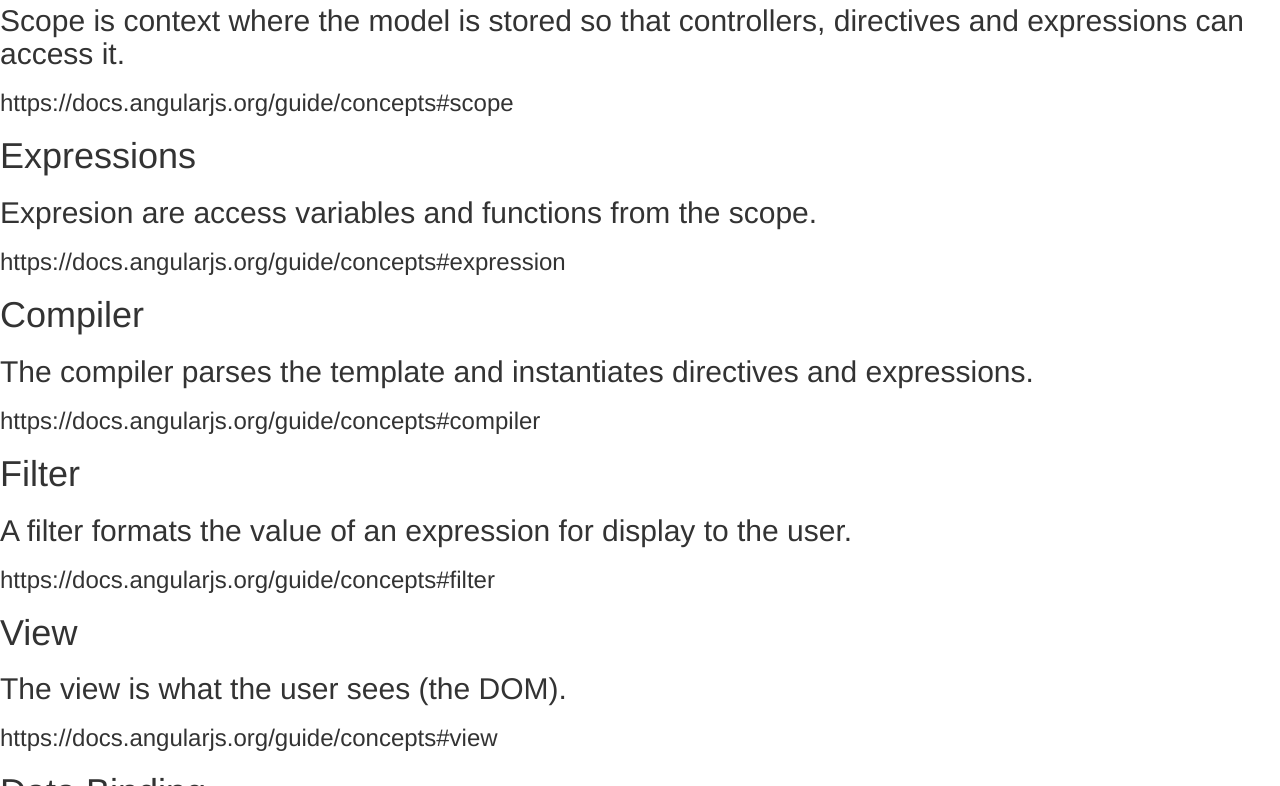
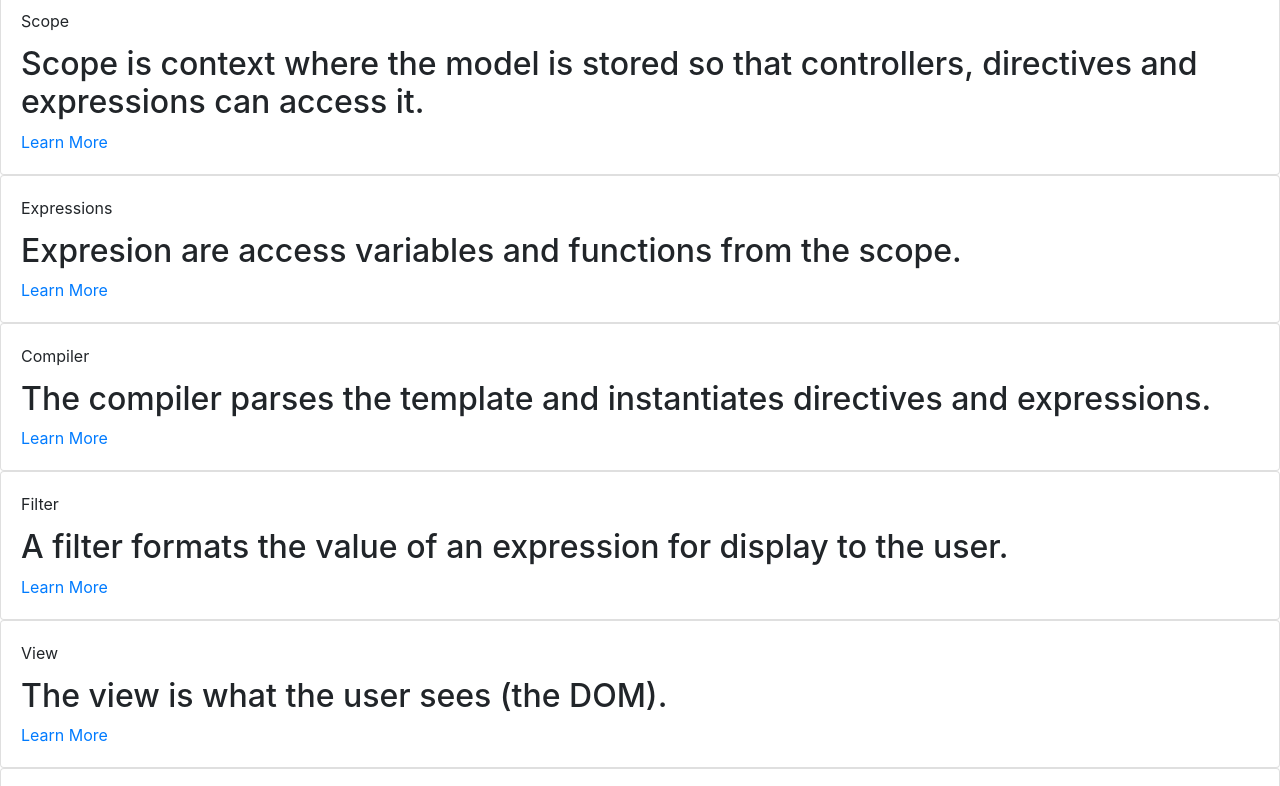
Before and after one commit to jordan-cuker/angularjsdemo, a plain HTML site: page index.html in a window 1280 px wide. Shown: the part 726-1512 px from the top of the page. Drawn offline with nearby package versions, Linux system fonts and the light colour scheme.

Commit message:
Updated bootstrap and added basic styling

```diff
--- a/index.html
+++ b/index.html
@@ -4,11 +4,11 @@
         <meta charset="UTF-8">
         <meta name="view port" content="width=device.width,initial-scale=1">
         <title>Angularjs Demo App</title>
-        <!-- Bootsrap css and my own css -->
-        <link rel="stylesheet"
-        href="https://maxcdn.bootstrapcdn.com/bootstrap/3.3.6/css/bootstrap.min.css"
-        integrity="sha384-1q8mTJOASx8j1Au+a5WDVnPi2lkFfwwEAa8hDDdjZlpLegxhjVME1fgjWPGmkzs7"
+
+        <link rel="stylesheet" href="https://maxcdn.bootstrapcdn.com/bootstrap/4.0.0/css/bootstrap.min.css"
+        integrity="sha384-Gn5384xqQ1aoWXA+058RXPxPg6fy4IWvTNh0E263XmFcJlSAwiGgFAW/dAiS6JXm"
         crossorigin="anonymous">
+
         <!-- third party js -->
         <script src="https://ajax.googleapis.com/ajax/libs/angularjs/1.5.0-rc.2/angular.min.js"></script>
         <script src="https://code.jquery.com/jquery-2.2.0.min.js"></script>
--- a/views/list.html
+++ b/views/list.html
@@ -1,10 +1,11 @@
 <div ng-controller="listController">
-    {{trying}}
-    <hr>
-    <div ng-repeat="concept in data">
-        <h1>{{concept.title}}</h1>
-        <h2>{{concept.description}}</h2>
-        <h3>{{concept.link_url}}</h3>
+    <div ng-repeat="concept in data" class="card">
+        <div class="card-body" >
+            <div class="card-title">{{concept.title}}</div>
+            <h2>{{concept.description}}</h2>
+            <a href="{{concept.link_url}}">Learn More<a>
+        </div>
+
     </div>
 
 </div>
```
